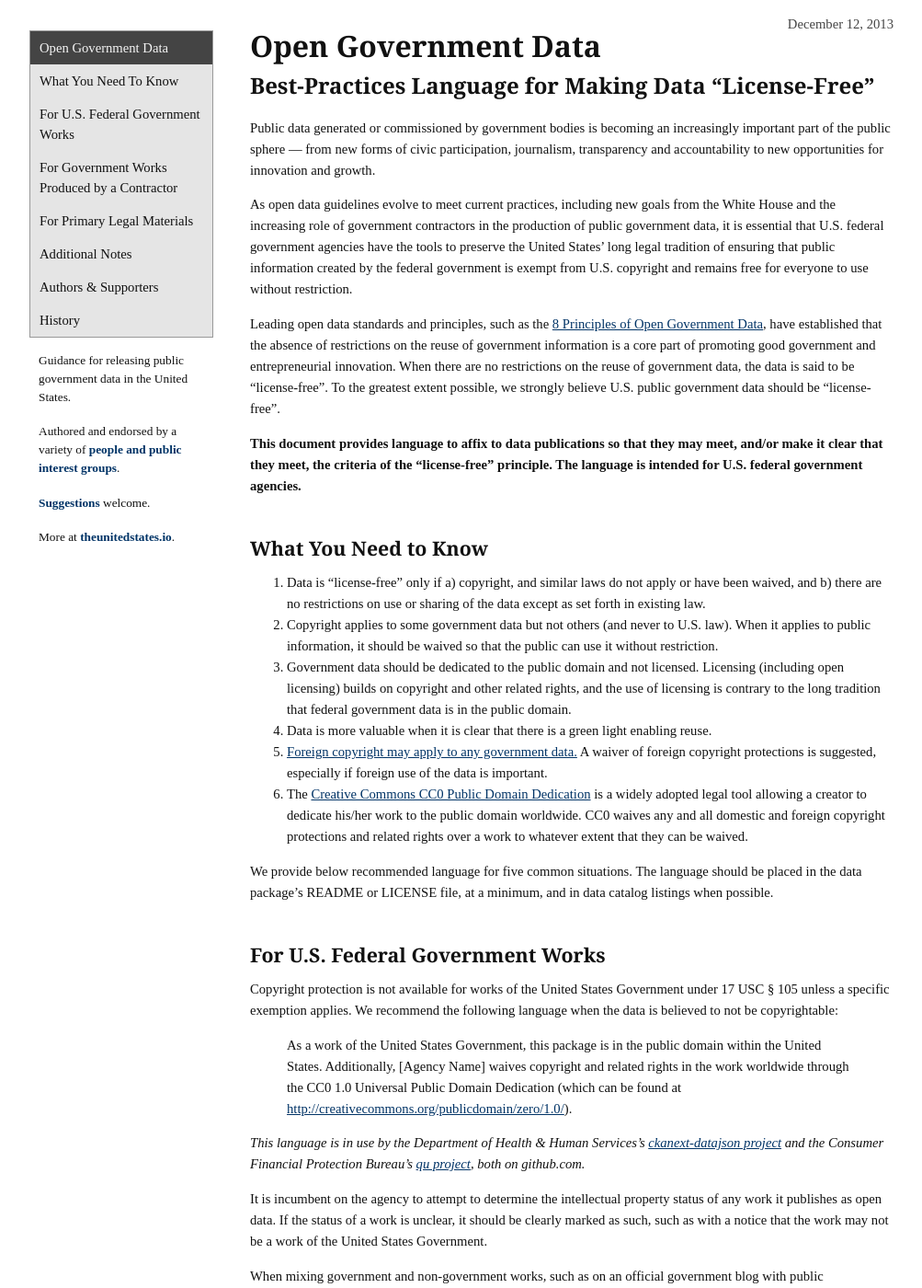
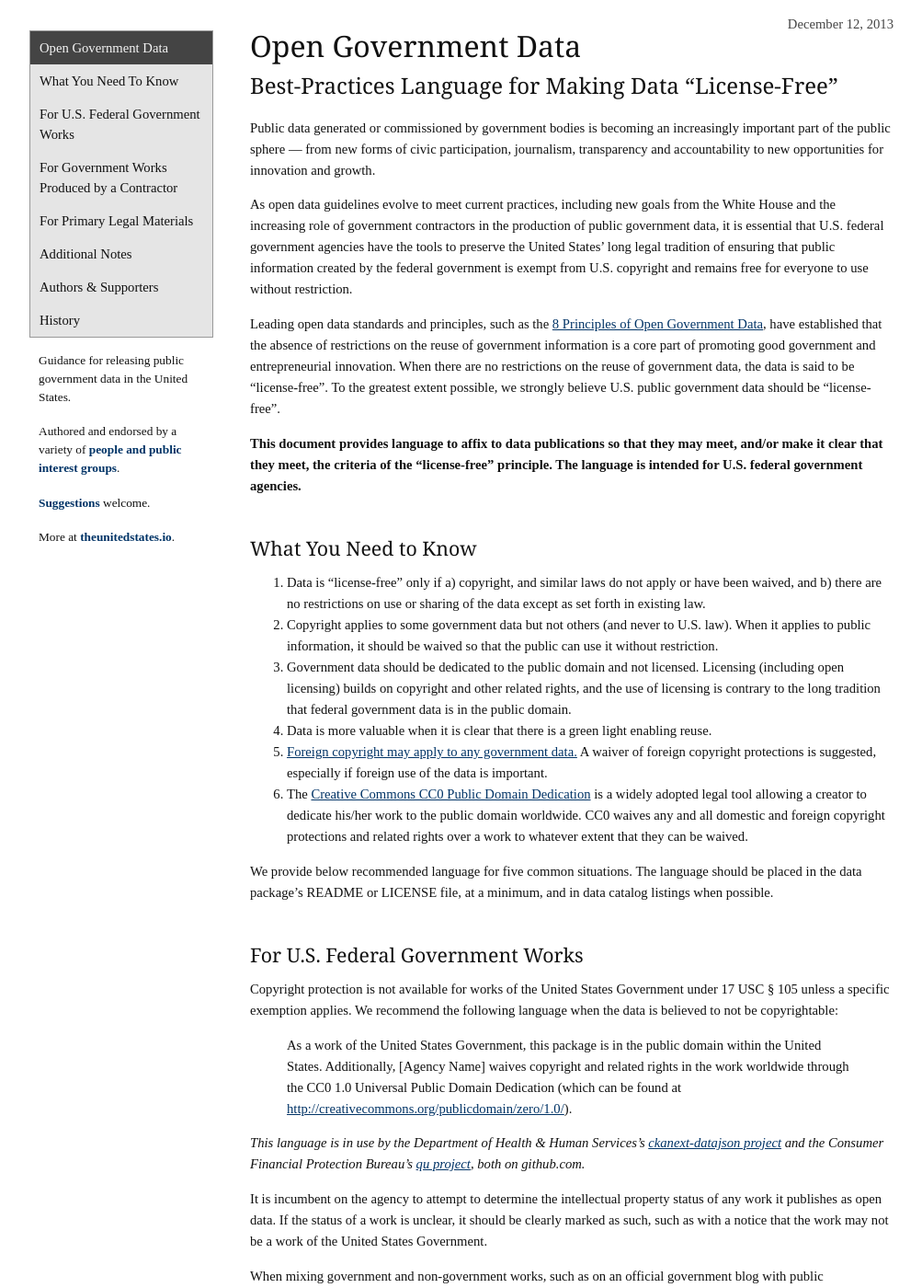
Before and after one commit to unitedstates/licensing, a Jekyll site: the page built from index.md, in a window 1280 px wide and 1400 px high. Shown: the whole window at 92% size, without its empty margins (18-1021 px from the left). Built offline with Jekyll 4.4.1, drawn with Linux system fonts in a browser that asks for light colours; nearby versions of some CDN libraries; some web fonts are replaced.

Commit message:
De-bolded headers

```diff
--- a/assets/site.css
+++ b/assets/site.css
@@ -10,7 +10,10 @@ body {
   margin: 0; padding: 0;
 }
 
-h1, h2, h3, h4, h5, h6 {font-family: "Average", "Georgia", "Times New Roman", serif;}
+h1, h2, h3, h4, h5, h6 {
+  font-family: "Average", "Georgia", "Times New Roman", serif;
+  font-weight: normal;
+}
 
 .main {width: 100%;}
 .main .inner {width: 700px; margin: 0 auto;}
```
